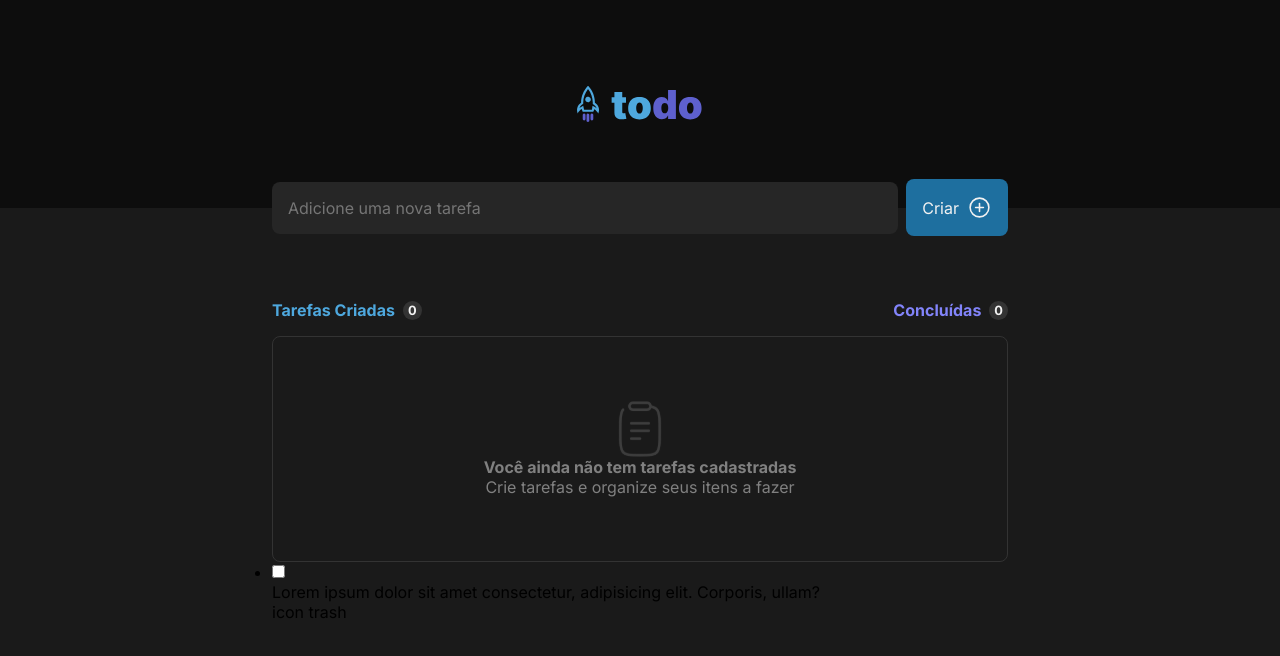
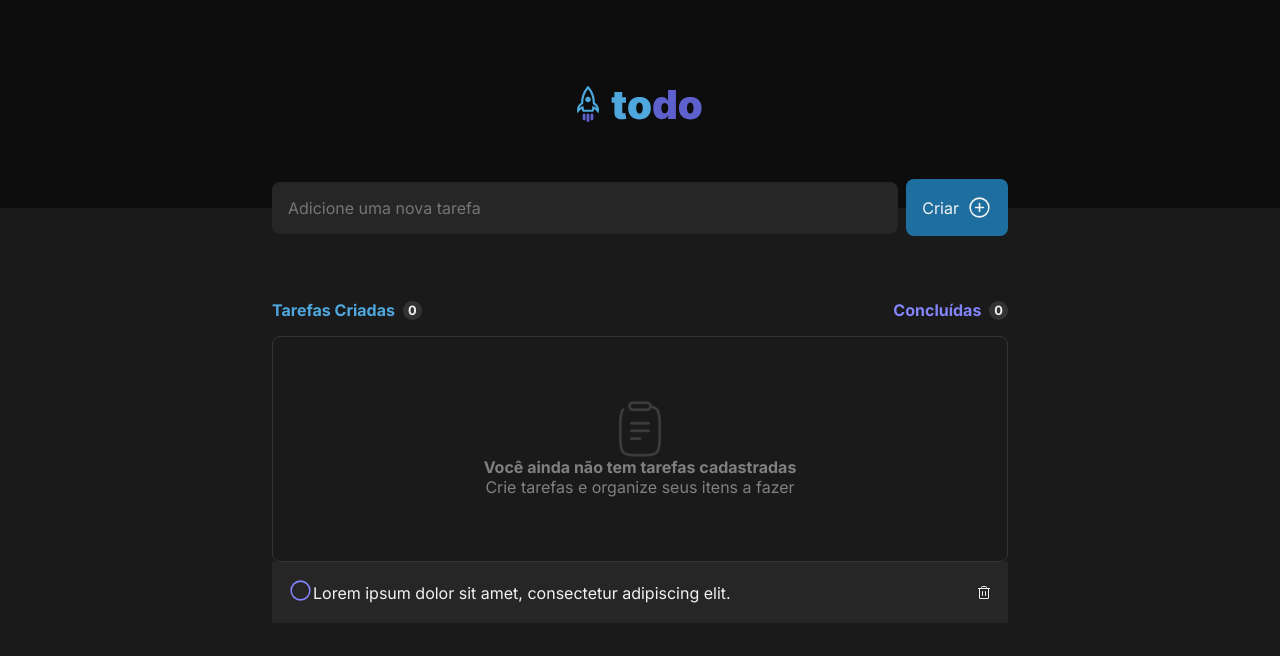
Before and after one commit to LucasFlaquer/to-do-challenge, a React (Vite) app: page / in a window 1280 px wide. Shown: the top 656 px of the page. Built offline with nearby package versions, Linux system fonts and the light colour scheme.

Commit message:
tasks and empty tasks components

```diff
--- /dev/null
+++ b/src/components/EmptyTasks.module.scss
@@ -0,0 +1,13 @@
+.emptyTasks {
+  border: 1px solid var(--gray-400);
+  border-radius: 8px;
+  display: flex;
+  flex-direction: column;
+  align-items: center;
+  justify-content: center;
+  padding: 4rem 1.5rem;
+
+  p {
+    color: var(--gray-300);
+  }
+}
--- /dev/null
+++ b/src/components/EmptyTasks.tsx
@@ -0,0 +1,13 @@
+import Clipboard from '../assets/Clipboard.svg'
+import styles from './EmptyTasks.module.scss'
+export function EmptyTasks() {
+  return (
+    <div className={styles.emptyTasks}>
+      <img src={Clipboard} alt="" />
+      <p>
+        <strong>Você ainda não tem tarefas cadastradas</strong>
+      </p>
+      <p>Crie tarefas e organize seus itens a fazer</p>
+    </div>
+  )
+}
--- /dev/null
+++ b/src/components/TaskItem.module.scss
@@ -0,0 +1,40 @@
+.task {
+  display: flex;
+  padding: 1rem;
+  background-color: var(--gray-500);
+  color: var(--gray-100);
+  align-items: center;
+
+  &Btn {
+    background: transparent;
+    outline: none;
+    border: 0;
+    cursor: pointer;
+
+    svg {
+      color: var(--blue-300);
+    }
+
+    &:hover {
+      svg {
+        color: var(--blue-500);
+      }
+
+    }
+
+    &Checked {
+
+
+
+      svg {
+
+        color: var(--purple-500);
+
+      }
+    }
+  }
+
+  p {
+    flex: 1;
+  }
+}
--- /dev/null
+++ b/src/components/TaskItem.tsx
@@ -0,0 +1,28 @@
+import { CheckCircle, Circle, Trash } from "phosphor-react";
+import styles from './TaskItem.module.scss';
+interface Task {
+  id: number;
+  description: string;
+  finished: boolean;
+}
+
+interface Props {
+  task: Task;
+}
+
+export function TaskItem({ task }: Props) {
+  return (
+    <li className={styles.task}>
+      <button className={`${styles.taskBtn} ${styles.taskBtnChecked}`}>
+        {
+          task.finished ?
+            <CheckCircle size={25} weight="fill" />
+            :
+            <Circle size={25} />
+        }
+      </button>
+      <p>{task.description}</p>
+      <Trash />
+    </li>
+  )
+}
--- a/src/components/TasksList.module.scss
+++ b/src/components/TasksList.module.scss
@@ -37,16 +37,7 @@
   }
 }
 
-.emptyTasks {
-  border: 1px solid var(--gray-400);
-  border-radius: 8px;
-  display: flex;
-  flex-direction: column;
-  align-items: center;
-  justify-content: center;
-  padding: 4rem 1.5rem;
-
-  p {
-    color: var(--gray-300);
-  }
+.tasks {
+  list-style: none;
+  margin: 0;
 }
--- a/src/components/TasksList.tsx
+++ b/src/components/TasksList.tsx
@@ -1,11 +1,13 @@
-import Clipboard from '../assets/Clipboard.svg'
+import { EmptyTasks } from './EmptyTasks';
 import styles from './TasksList.module.scss'
-interface Task {
-  id: number;
-  description: string;
-  finished: boolean;
-}
+import { TaskItem } from './TaskItem';
+
 export function TasksList() {
+  const task = {
+    id: 1,
+    description: 'Lorem ipsum dolor sit amet, consectetur adipiscing elit.',
+    finished: false
+  }
   return (
     <>
       <header className={styles.tasksHeader}>
@@ -18,19 +20,9 @@ export function TasksList() {
           <span>0</span>
         </p>
       </header>
-      <div className={styles.emptyTasks}>
-        <img src={Clipboard} alt="" />
-        <p>
-          <strong>Você ainda não tem tarefas cadastradas</strong>
-        </p>
-        <p>Crie tarefas e organize seus itens a fazer</p>
-      </div>
-      <ul>
-        <li>
-          <input type="checkbox" name="" id="" />
-          <p>Lorem ipsum dolor sit amet consectetur, adipisicing elit. Corporis, ullam?</p>
-          <span>icon trash</span>
-        </li>
+      <EmptyTasks />
+      <ul className={styles.tasks}>
+        <TaskItem task={task} />
       </ul>
     </>
   )
```
